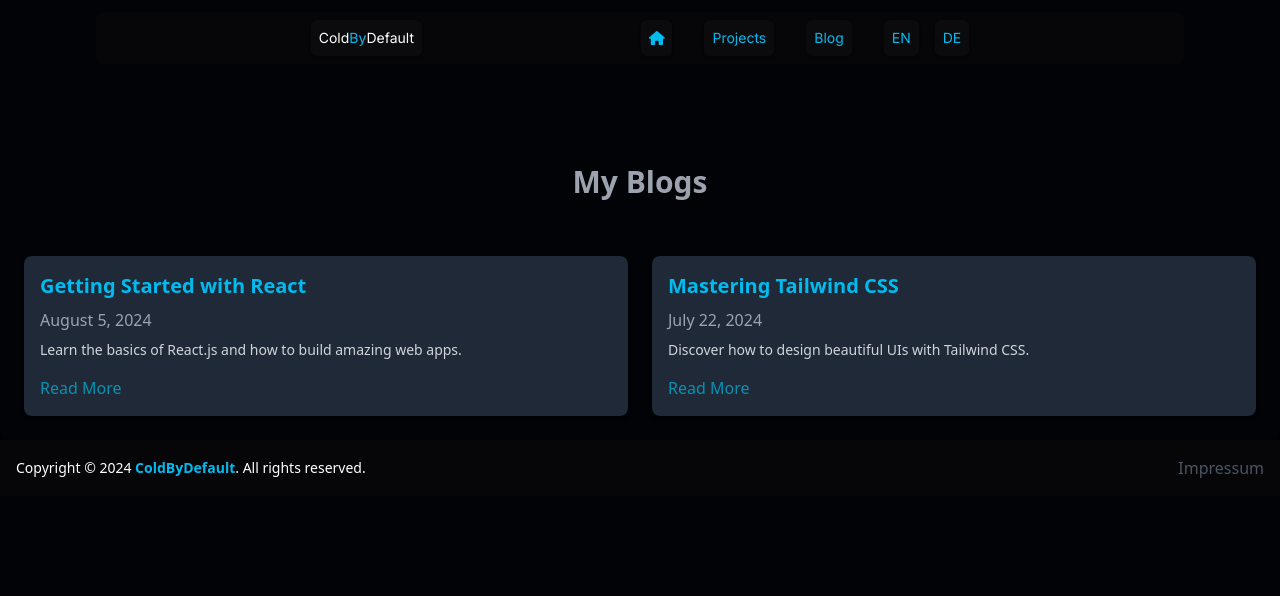
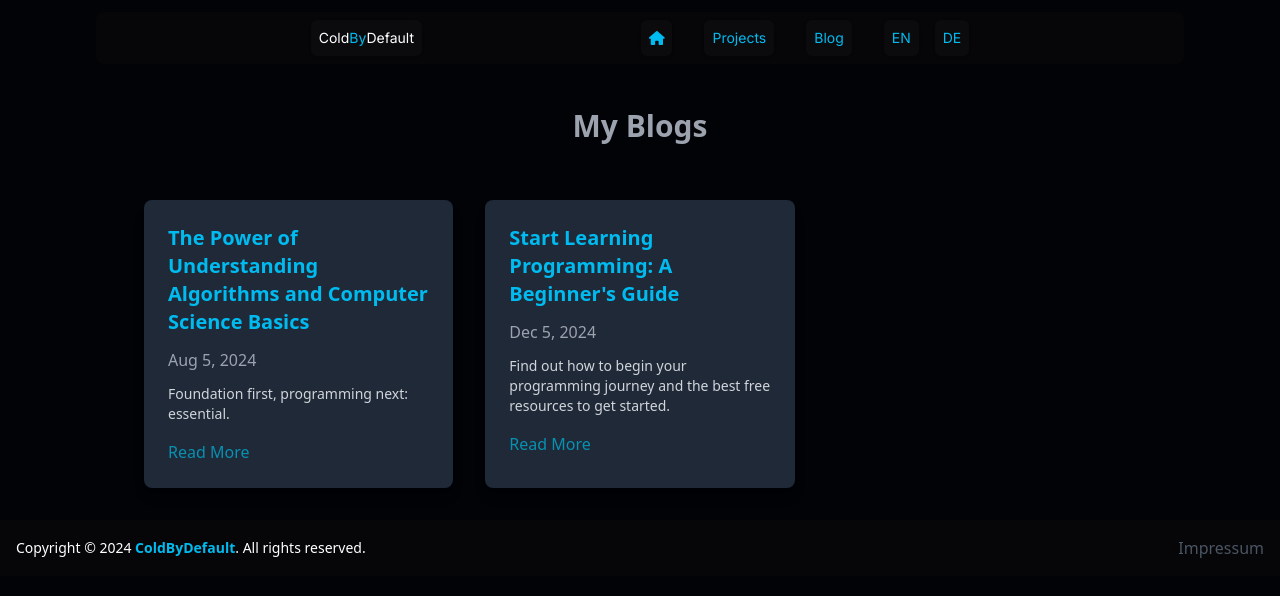
Before and after one commit to ColdByDefault/coldbydefault.github.io, a React (Vite) app: page / in a window 1280 px wide. Both pictures are taken after a click on the button "Blog". Shown: the top 596 px of the page. Built offline with nearby package versions, Linux system fonts and the light colour scheme.

Commit message:
Blogs added, and Blogs.jsx and BlogPost.jsx fixed

```diff
--- a/src/components/BlogPost.jsx
+++ b/src/components/BlogPost.jsx
@@ -10,20 +10,27 @@ function BlogPost({ selectedBlog, setActiveSection }) {
   }
 
   return (
-    <div className="flex flex-col items-center gap-8 text-white p-6 rounded-lg shadow-lg mt-16">
+    <div className="flex flex-col gap-8 px-4 py-8 max-w-screen-md mx-auto">
       <button
-        onClick={() => setActiveSection("Blog")} // Navigate back to Blogs
-        className="text-cyan-600 hover:underline decoration-light-Cyne mb-6">
+        onClick={() => setActiveSection("Blog")}
+        className="text-cyan-600 hover:underline mb-6">
         Back to Blogs
       </button>
-      <h2 className="text-3xl font-bold text-main-Cyne">{selectedBlog.title}</h2>
-      <time className="text-gray-400 mb-4">{selectedBlog.date}</time>
-      <img
-        src={selectedBlog.image}
-        alt={selectedBlog.title}
-        className="w-full max-w-4xl rounded-lg mb-6"
-      />
-      <p className="text-lg text-gray-300 max-w-4xl">{selectedBlog.content}</p>
+      <h2 className="text-3xl font-bold text-main-Cyne text-center">{selectedBlog.title}</h2>
+      <time className="text-gray-400 text-center">{selectedBlog.date}</time>
+      {selectedBlog.image && (
+        <img
+          src={selectedBlog.image}
+          alt={selectedBlog.title}
+          className="w-full max-w-lg mx-auto rounded-lg shadow-lg"
+        />
+      )}
+      <p className="text-lg text-gray-300">{selectedBlog.content}</p>
+      {selectedBlog.qoute && (
+        <blockquote className="text-lg text-gray-400 italic border-l-4 pl-4 mt-6">
+          {selectedBlog.qoute}
+        </blockquote>
+      )}
     </div>
   );
 }
--- a/src/components/Blogs.jsx
+++ b/src/components/Blogs.jsx
@@ -3,24 +3,24 @@ import blogs from "../data/blogs";
 
 function Blogs({ setActiveSection, setSelectedBlog }) {
   const handleReadMore = (blog) => {
-    setSelectedBlog(blog); // Set the selected blog for viewing
-    setActiveSection("BlogPost"); // Navigate to the BlogPost section
+    setSelectedBlog(blog);
+    setActiveSection("BlogPost");
   };
 
   return (
-    <div className="flex flex-col items-center gap-8 text-white p-6 rounded-lg shadow-lg mt-16">
+    <div className="flex flex-col items-center gap-8 px-4 py-8 max-w-screen-lg mx-auto">
       <h2 className="text-3xl font-bold text-gray-400 mb-6">My Blogs</h2>
-      <div className="grid grid-cols-1 md:grid-cols-2 gap-6 w-full">
+      <div className="grid grid-cols-1 sm:grid-cols-2 lg:grid-cols-3 gap-8">
         {blogs.map((blog, index) => (
           <div
             key={index}
-            className="p-4 bg-gray-800 rounded-lg shadow-md hover:shadow-lg transition-transform transform hover:scale-105">
-            <h3 className="text-xl font-bold mb-2 text-main-Cyne">{blog.title}</h3>
-            <time className="block text-gray-400 mb-2">{blog.date}</time>
-            <p className="text-sm mb-4 text-gray-300">{blog.description}</p>
+            className="p-6 bg-gray-800 rounded-lg shadow-lg hover:shadow-xl transition-transform transform hover:scale-105">
+            <h3 className="text-xl font-bold mb-3 text-main-Cyne">{blog.title}</h3>
+            <time className="block text-gray-400 mb-3">{blog.date}</time>
+            <p className="text-sm mb-4 text-gray-300 line-clamp-3">{blog.description}</p>
             <button
               onClick={() => handleReadMore(blog)}
-              className="text-cyan-600 hover:underline decoration-light-Cyne">
+              className="text-cyan-600 hover:underline">
               Read More
             </button>
           </div>
--- a/src/data/blogs.js
+++ b/src/data/blogs.js
@@ -1,21 +1,45 @@
 const blogs = [
   {
     id: 1,
-    title: "Getting Started with React",
-    date: "August 5, 2024",
-    description: "Learn the basics of React.js and how to build amazing web apps.",
-    content: "React is a powerful JavaScript library for building user interfaces...",
-    image: "",
+    title: "The Power of Understanding Algorithms and Computer Science Basics",
+    date: "Aug 5, 2024",
+    description: "Foundation first, programming next: essential.",
+    content:`
+Before diving into programming, it's essential to understand the fundamental concepts of computer science and algorithms.
+These concepts form the backbone of efficient problem-solving and logical thinking in coding.
+Start with learning about basic data structures like arrays, stacks, queues, and linked lists.
+Understanding how they work and when to use them is crucial for writing efficient programs.
+Learn about algorithms like sorting (bubble sort, quicksort) and searching (binary search, linear search) to solve problems effectively.
+Additionally, grasp key computer science principles like binary numbers, how computers store data, and how the internet works.
+Websites like Khan Academy and CS50 by Harvard provide excellent beginner-friendly resources to learn these topics.
+Learning algorithms might seem daunting initially, but platforms like GeeksforGeeks and LeetCode simplify it with practical examples.
+Remember, building a solid foundation in these basics will make your programming journey smoother and more rewarding.`,
+    image: "/assets/blogs/2.jpeg",
+    qoute: '"Before you write a single line of code, learn to think like a computer - it\'s the key to solving problems effectively."  I said that',
   },
   {
     id: 2,
-    title: "Mastering Tailwind CSS",
-    date: "July 22, 2024",
-    description: "Discover how to design beautiful UIs with Tailwind CSS.",
-    content: "Tailwind CSS is a utility-first CSS framework that provides...",
-    image: "",
+    title: "Start Learning Programming: A Beginner's Guide",
+    date: "Dec 5, 2024",
+    description: "Find out how to begin your programming journey and the best free resources to get started.",
+    content: `
+Starting your programming journey can feel like stepping into a whole new world—it's exciting, but I won't lie, it can be a bit overwhelming at first.
+The key? Don't overcomplicate it. Focus on the fundamentals and take it one step at a time.
+A great way to start is by picking a beginner-friendly language like Python or JavaScript.
+Python is simple and widely used, making it perfect for understanding the basics.
+On the other hand, JavaScript is a must if you're interested in web development—it's everywhere.
+Before diving into coding, take some time to grasp the core concepts: variables, loops, and functions.
+Trust me, these are the building blocks you'll use everywhere. Platforms like freeCodeCamp and Codecademy offer amazing interactive tutorials that make learning engaging.
+If you prefer a more structured path, Coursera and Khan Academy have some great beginner-friendly courses.
+Once you've got the basics down, don't just sit there—practice!
+Websites like LeetCode and HackerRank are perfect for sharpening your skills with hands-on challenges. And don't underestimate the power of a good community.
+Join places like Stack Overflow or Reddit's r/learnprogramming. You'll meet tons of people who've been where you are, and they're usually happy to help.
+The most important thing? Stay consistent. Set aside time every day, even if it's just 30 minutes. Progress might feel slow at times,
+but every line of code gets you closer to your goal.
+So keep pushing, keep practicing, and soon enough, you'll look back and be amazed at how far you've come.`,
+    image: "/assets/blogs/1.jpeg",
+    qoute: '"You can do anything you set your mind to, man."  Eminem'
   },
-  // Add more blogs...
 ];
 
 export default blogs;
```
Also changed, not shown: public/assets/blogs/1.jpeg (added), public/assets/blogs/2.jpeg (added).
